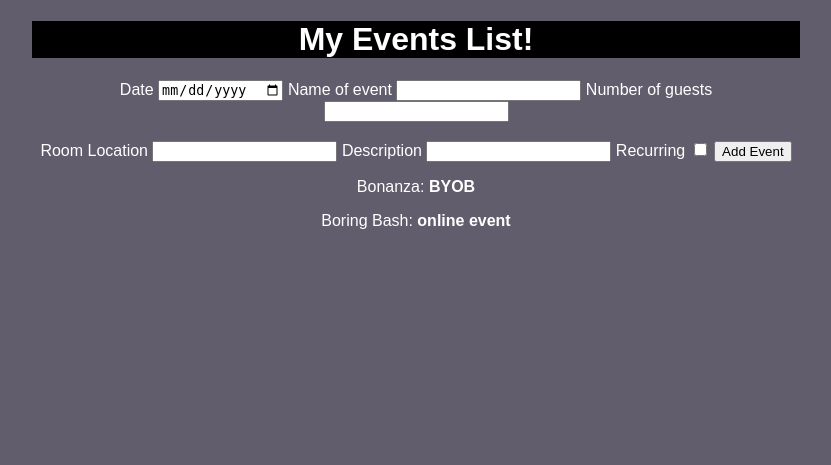
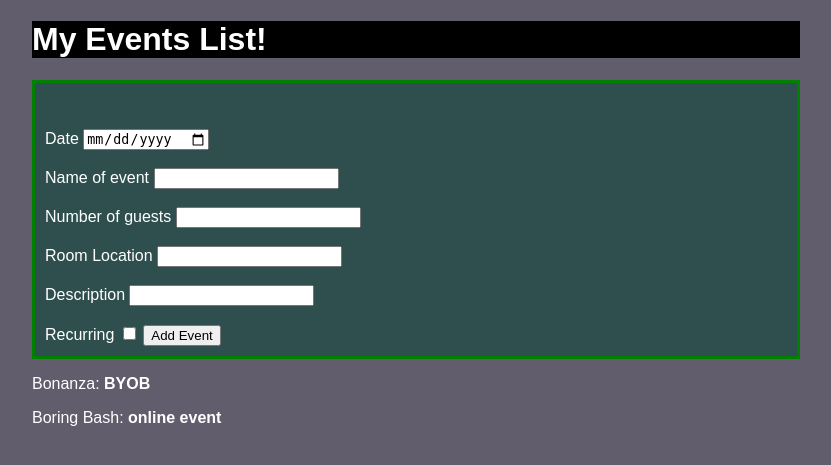
Before and after one commit to Andrew-C-Smith/Flask-templates-lab, a Flask app: page /getevents in a window 1280 px wide. Shown: the top 465 px of the page, without its empty margins (224-1055 px from the left). Run offline with Flask 2, Linux system fonts and the light colour scheme.

Commit message:
more css added

```diff
--- a/static/style.css
+++ b/static/style.css
@@ -6,10 +6,24 @@ body {
     font-style: normal;
     margin-right: 20%;
     margin-left: 20%;
-    text-align: center;
-    border: 20px;
+    text-align: left;
+
+
 }
 
 H1{
     background-color: black;
+    border-style: solid;
+    border: 20px;
+    border-color: aliceblue;
 }
+
+.form{
+    background-color: darkslategrey;
+    border-style: solid;
+    border: width 100px;
+    border-color: green;
+    padding: 10px;
+    size: 200%;
+
+}
--- a/templates/index.html
+++ b/templates/index.html
@@ -11,19 +11,29 @@
     <h1>My Events List!</h1>
 
 <!--  lets put input form here -->
-<form action="/addevents" method="post" > <!-- ADDED --> <!-- must match controller route /addtasks -->
+<form action="/addevents" method="post" class="form"> <!-- ADDED --> <!-- must match controller route /addtasks -->
+    <br>
+  <br>
   <label for="date">Date</label>
   <input type="date" name="dates" id="dates">
+  <br>
+  <br>
   <label for="name of event">Name of event</label>
-  <input type="text" name="name_of_event" id="name_of_event">
+  <input type="text" name="name_of_event" id="name_of_event" >
+  <br>
+  <br>
   <label for="number of guests">Number of guests</label>
   <input type="text" name="num_of_guests" id="num_of_guests">
   <br>
   <br>
   <label for="room location">Room Location</label>
   <input type="text" name="room_location" id="room_location">
+  <br>
+  <br>
   <label for="description">Description</label>
   <input type="text" name="description" id="description">
+  <br>
+  <br>
   <label for="recurring">Recurring</label>
   <input type="checkbox" name="recurring" id="recurring" value="True">
   <input type="hidden" name="recurring" id="recurringHidden" value="False">
```
